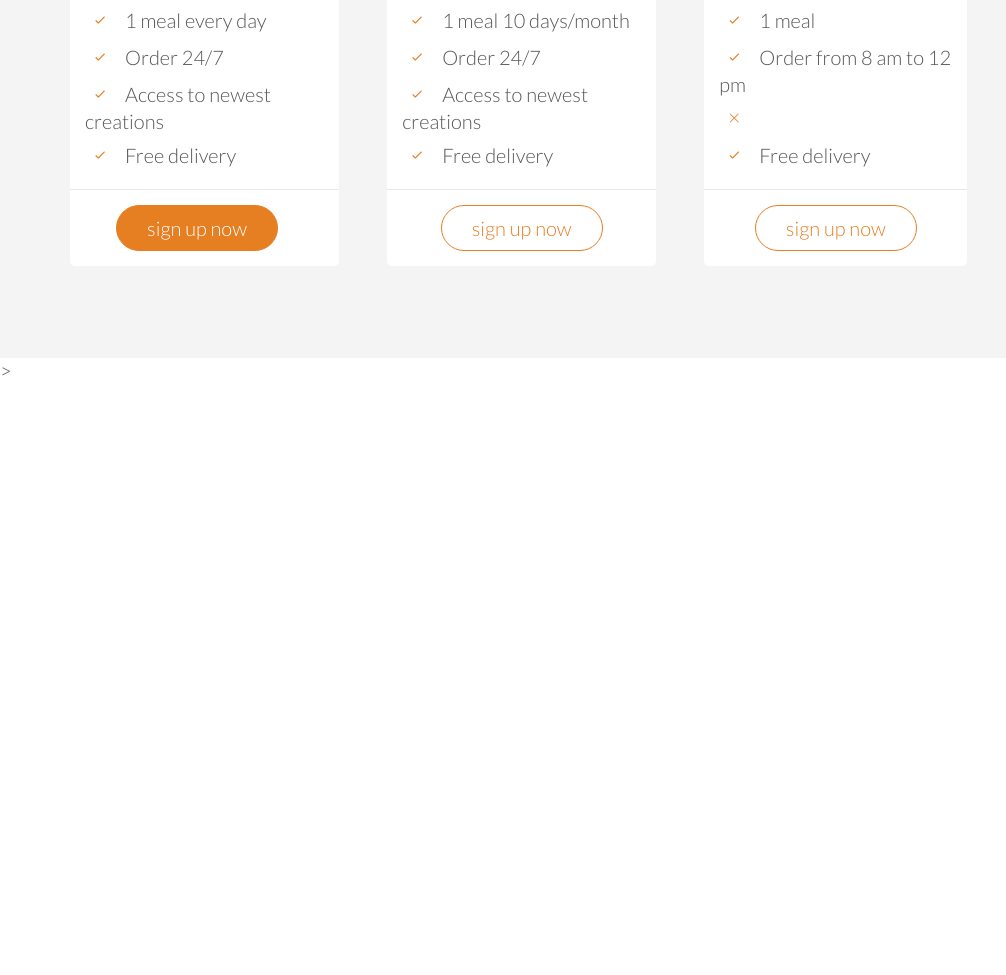
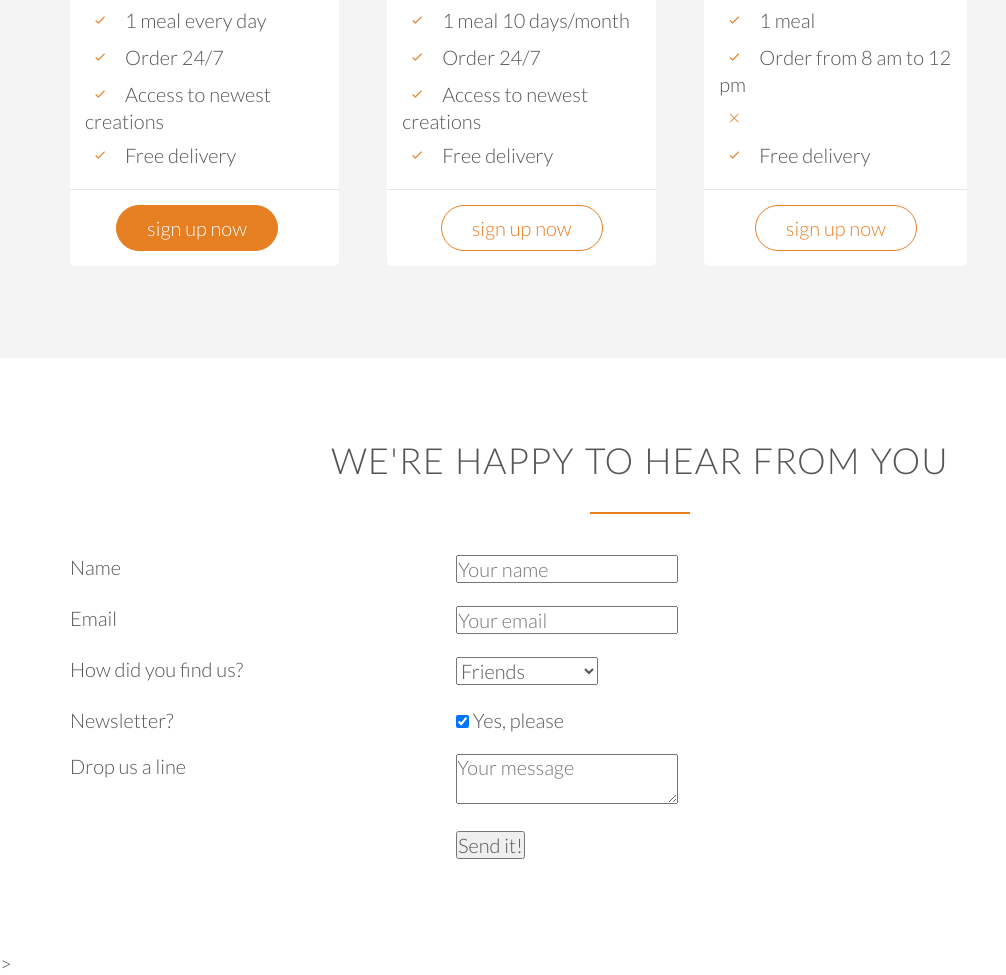
Before and after one commit to nulkhaliq/OmniFood, a plain HTML site: page index.html in a window 1280 px wide. Shown: the part 4339-5314 px from the top of the page, without its empty margins (0-1006 px from the left). Before the commit the page ends 4721 px from the top, so only its background shows below. Drawn offline with Linux system fonts and the light colour scheme; files whose address does not match are found by name.

Commit message:
contact form updated

```diff
--- a/index.html
+++ b/index.html
@@ -280,7 +280,73 @@
              </div>
     </section>
 
+    <section class="section-form">
+        <div class="row">
+        <h2>We're happy to hear from you</h2>
+        </div>
+        <div class="row">
+            <form method="post" action="#" class="contact-form">
+                <div class="row">
+                    <div class="col span-1-of-3">
+                        <label for="name">Name</label>
+                    </div>
+                    <div class="col span-2-of-3">
+                        <input type="text" name="name" id="name" placeholder="Your name" required>
 
+                    </div>
+                </div>
+                <div class="row">
+                    <div class="col span-1-of-3">
+                        <label for="email">Email</label>
+                    </div>
+                    <div class="col span-2-of-3">
+                        <input type="email" name="email" id="email" placeholder="Your email" required>
+
+                    </div>
+                </div>
+                <div class="row">
+                    <div class="col span-1-of-3">
+                        <label for="find-us">How did you find us?</label>
+                    </div>
+                    <div class="col span-2-of-3">
+                        <select name="find-us" id="find-us">
+                        <option value="friends" selected>Friends</option>
+                        <option value="search">Search engine</option>
+                        <option value="ad">Advertismen</option>
+                        <option value="other">Other</option>
+                        </select>
+
+                    </div>
+                </div>
+                <div class="row">
+                    <div class="col span-1-of-3">
+                        <label>Newsletter?</label>
+                    </div>
+                    <div class="col span-2-of-3">
+                        <input type="checkbox" name="news" id="news" checked> Yes, please
+
+                    </div>
+                </div>
+                <div class="row">
+                    <div class="col span-1-of-3">
+                        <label>Drop us a line</label>
+                    </div>
+                    <div class="col span-2-of-3">
+                        <textarea name="message" placeholder="Your message"></textarea>
+                    </div>
+                </div>
+                <div class="row">
+                    <div class="col span-1-of-3">
+                        <label>&nbsp</label>
+                    </div>
+                    <div class="col span-2-of-3">
+                        <input type="submit" value="Send it!">
+
+                    </div>
+                </div>
+            </form>
+        </div>
+    </section>
 
 </body>
 
@@ -289,4 +355,5 @@
 <!---
 
 
+
 -->>
```
